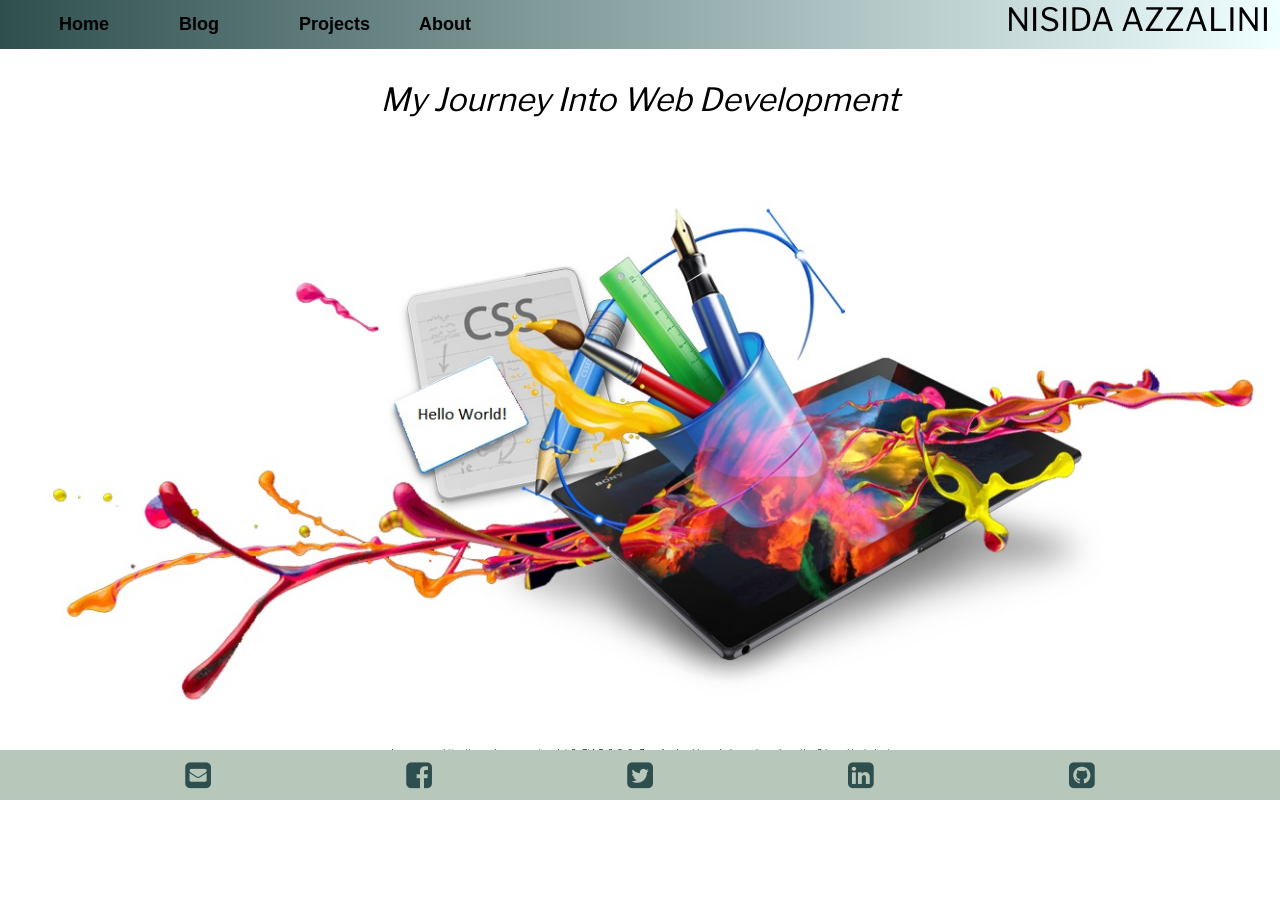
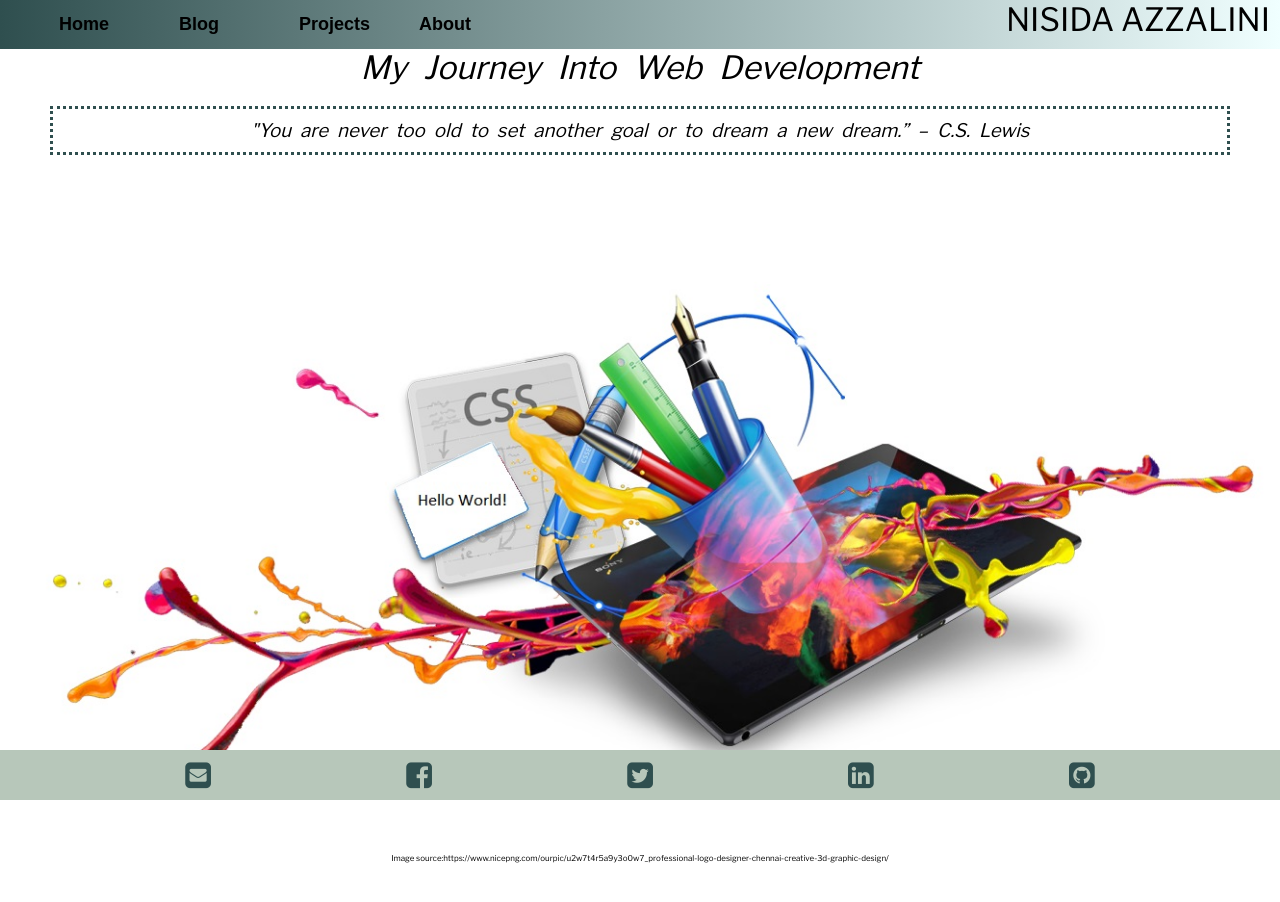
Before and after one commit to nisidazza/Nisidazza.github.io, a plain HTML site: page index.html in a window 1280 px wide. Before the commit the page ends 817 px from the top, so only its background shows below. Drawn offline with nearby package versions, Linux system fonts and the light colour scheme.

Commit message:
scale content main page

```diff
--- a/common.css
+++ b/common.css
@@ -9,12 +9,10 @@ for any border and padding in the values you specify for an element's width and
     box-sizing: border-box;
   }
 
-
 html, body {
     width: 100%;
     margin: 0;
     font-family: 'Libre Franklin', sans-serif;
-    overflow-x: hidden;
 }
 
 iframe.iframe-header {
@@ -40,7 +38,6 @@ iframe.iframe-footer {
 div.main-content {
     margin-left: 10px;
     margin-right: 10px;
-    margin-top: 50px;
     margin-bottom: 50px;
 }
 
--- a/index.css
+++ b/index.css
@@ -1,29 +1,41 @@
-div.main-page-img-background figcaption {
+div.main-page-content figcaption {
+    background-repeat: no-repeat;
+    background-attachment: fixed;
+    background-size: cover;
     display: block;
     font-size: 8px;
     height: 20px;
     position: relative;
     text-align: center;
-    top: -50px;
-    background-repeat: no-repeat;
-    background-attachment: fixed;
-    background-size: cover;
-}
+    margin-top: -60px;
 }
 
-div.main-page-img-background figure {
+div.main-page-content figure {
     margin-top: 50px;
     width: 100%;
 }
 
-div.main-page-img-background h1 {
-    margin-top: 80px;
-    text-align: center;
+div.main-page-content h1 {
     font-style: italic;
     font-weight: 100;
+    margin-top: 10px;
+    text-align: center;
     text-transform: capitalize;
+    word-spacing: 10px;
 }
 
-div.main-page-img-background img {
+div.main-page-content img {
     width: 100%;
+    margin-bottom: 30px;
 }
+
+div.main-page-content h3{
+    border: 3px dotted darkslategray;
+    font-style: italic;
+    font-weight: 50;
+    margin-left: 50px;
+    margin-right: 50px;
+    padding: 10px;
+    text-align: center;
+    word-spacing: 5px;
+}
--- a/index.html
+++ b/index.html
@@ -4,22 +4,29 @@
 <head>
   <link href="/common.css" type="text/css" rel="stylesheet">
   <link href="index.css" type="text/css" rel="stylesheet">
-  <meta charset="utf-8">
   <link rel="stylesheet" href="https://cdnjs.cloudflare.com/ajax/libs/font-awesome/4.7.0/css/font-awesome.min.css">
   <link href="https://fonts.googleapis.com/css?family=Libre+Franklin&display=swap" rel="stylesheet">
   <title>My blog</title>
+  <meta charset="utf-8">
+  <meta name="viewport" content="width=device-width, initial-scale=1.0" scrollbar="hidden" >
+  <meta http-equiv="X-UA-Compatible" content="ie=edge">
 </head>
 
 <body>
   <div id="header">
     <iframe class="iframe-header" src="/blog/common-page-element/common-header.html"></iframe>
   </div>
-  <div class="main-page-img-background">
+  <div class="main-page-content">
+    <br>
+    <br>
     <h1>My journey into Web Development</h1>
+    <br>
+    <h3>"You are never too old to set another goal or to dream a new dream.” – C.S. Lewis
+    </h3>
     <figure><img src="images/creativity.jpg" alt="Creativity Design">
-    <figcaption>Image
-      source:https://www.nicepng.com/ourpic/u2w7t4r5a9y3o0w7_professional-logo-designer-chennai-creative-3d-graphic-design/
-    </figcaption>
+      <figcaption>Image
+        source:https://www.nicepng.com/ourpic/u2w7t4r5a9y3o0w7_professional-logo-designer-chennai-creative-3d-graphic-design/
+      </figcaption>
     </figure>
   </div>
   <div id="footer">
```
Also changed, not shown: blog/technical-pages/sprint2-technical.html (+2 -0 lines).
